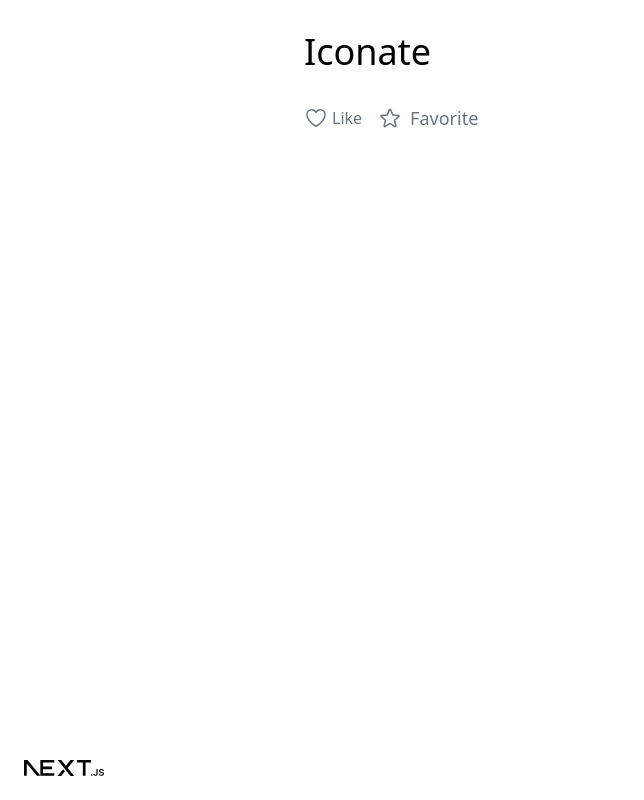
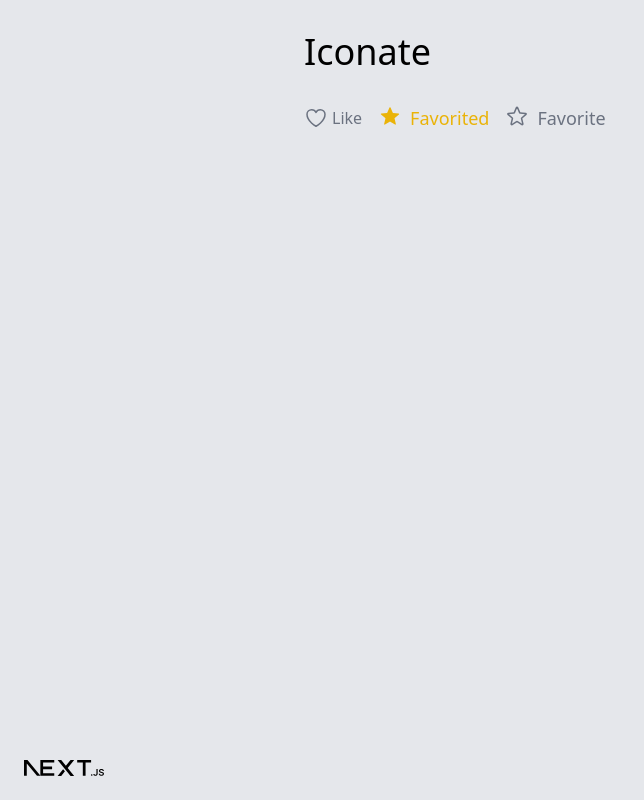
Before and after one commit to manumorante/iconate, a Next.js app: page / in a window 1280 px wide. Shown: the whole page, without its empty margins (0-644 px from the left). Built offline with nearby package versions, Linux system fonts and the light colour scheme.

Commit message:
Hover with useState

```diff
--- a/app/page.js
+++ b/app/page.js
@@ -3,12 +3,13 @@
 
 export default function Home() {
   return (
-    <main className='max-w-2xl mx-6 sm:mx-auto'>
+    <main className='max-w-2xl mx-6 md:mx-auto'>
       <h1 className='my-8 text-4xl'>Iconate</h1>
 
       <div className='space-x-4'>
         <LikeButton />
-        <FavButton />
+        <FavButton initialState={true} />
+        <FavButton initialState={false} />
       </div>
     </main>
   )
--- a/components/FavButton.js
+++ b/components/FavButton.js
@@ -1,36 +1,41 @@
 'use client'
 
-import { motion, AnimatePresence } from 'framer-motion'
+import { motion } from 'framer-motion'
 import { useState } from 'react'
 import cx from 'clsx'
 
-// Reposo: Texto gris y corazon sin rellenar
-// Hover: todo en rojo
-// Click: rellena el corazón
+export default function FavButton({ initialState = false }) {
+  const [active, setActive] = useState(initialState)
+  const [hover, setHover] = useState(false)
 
-export default function FavButton() {
-  const [active, setActive] = useState(false)
+  // set the hover state when the mouse enters or leaves the FavButton
+  const handleMouseEnter = () => setHover(true)
+  const handleMouseLeave = () => setHover(false)
 
   const mainCx = cx(
-    'LikeButton',
+    'FavButton group',
 
     // Box
     'inline-flex items-center gap-2',
 
+    // Cursor pointer only desktop
+    'md:cursor-pointer'
+  )
+
+  const textCx = cx(
     // Text
-    'text-lg font-medium',
+    'text-lg',
 
-    { 'text-gray-500': !active },
+    {
+      'text-gray-500 md:group-hover:text-yellow-500': !active,
+    },
     { 'text-yellow-500': active },
 
-    'transition-colors duration-300',
-
-    // Cursor pointer only desktop
-    'lg:cursor-pointer'
+    'transition-colors duration-300'
   )
 
   const sizeCx = cx('w-6 h-6')
-  const iconCx = cx('Icon relative ', sizeCx)
+  const iconCx = cx('Icon relative -translate-y-0.5', sizeCx)
   const svgCx = cx('relative z-20', sizeCx)
 
   const shineCx = cx(
@@ -42,36 +47,29 @@
   )
 
   // Shared values
+  const activeColor = '#eab308' // text-yellow-500
+  const inactiveColor = '#6b7280' // text-gray-500
   const duration = 0.5
   const ease = 'easeInOut'
 
   return (
-    <div className={mainCx} onClick={() => setActive(!active)}>
+    <div
+      className={mainCx}
+      onClick={() => setActive(!active)}
+      onMouseEnter={handleMouseEnter}
+      onMouseLeave={handleMouseLeave}>
       <div className={iconCx}>
-        {
-          // Shine
-          active && (
-            <motion.div
-              className={shineCx}
+        <motion.svg
+          // SVG
           //
-              animate={{
-                scale: [0, 2, 2.2],
-                opacity: [1, 0.8, 0],
-                transition: {
-                  duration,
-                  ease,
-                  times: [0, 0.4, 1],
-                },
-              }}
-            />
-          )
-        }
-        <motion.svg
           className={svgCx}
-          //
           initial={false}
           animate={{
-            scale: active ? [1, 2, 1] : [1, 0.8, 1],
+            scale: active
+              ? [null, 2, 1]
+              : hover
+              ? [null, 1.2, 1.1]
+              : [null, 1.2, 1],
             transition: {
               duration,
               ease,
@@ -80,39 +78,64 @@
           }}
           viewBox='0 0 24 24'
           strokeWidth={1.5}>
-          {
-            // Stroke inactive
-            active || (
           <motion.path
+            // Stroke
+            //
+            stroke={active ? activeColor : inactiveColor}
             fill='none'
-                stroke='currentColor'
-                initial={{ pathLength: 0 }}
-                animate={{ pathLength: 1 }}
-                transition={{ delay: 0.1, duration }}
+            initial={{
+              pathLength: active ? 0 : 1,
+              opacity: active ? 0 : 1,
+            }}
+            animate={{
+              pathLength: active ? 0 : 1,
+              opacity: active ? 0 : 1,
+              stroke: hover ? activeColor : inactiveColor,
+            }}
+            transition={{
+              duration: 0.3,
+              opacity: { duration: 0.4 },
+            }}
             d='M11.48 3.499a.562.562 0 011.04 0l2.125 5.111a.563.563 0 00.475.345l5.518.442c.499.04.701.663.321.988l-4.204 3.602a.563.563 0 00-.182.557l1.285 5.385a.562.562 0 01-.84.61l-4.725-2.885a.563.563 0 00-.586 0L6.982 20.54a.562.562 0 01-.84-.61l1.285-5.386a.562.562 0 00-.182-.557l-4.204-3.602a.563.563 0 01.321-.988l5.518-.442a.563.563 0 00.475-.345L11.48 3.5z'
           />
-            )
-          }
 
-          <AnimatePresence>
-            {
+          <motion.path
             // Fill
-              active && (
-                <motion.path
-                  fill='currentColor'
-                  initial={{ scale: 0 }}
-                  animate={{ scale: 1 }}
-                  exit={{ scale: 0.1, transition: { duration } }}
-                  transition={{ duration }}
+            //
+            fill={active ? activeColor : inactiveColor}
+            initial={{
+              opacity: active ? 1 : 0,
+              scale: active ? 1 : 0,
+            }}
+            animate={{
+              opacity: active ? 1 : 0,
+              scale: active ? 1 : 0,
+            }}
+            transition={{
+              duration,
+              opacity: { duration: 0.1 },
+            }}
             d='M11.48 3.499a.562.562 0 011.04 0l2.125 5.111a.563.563 0 00.475.345l5.518.442c.499.04.701.663.321.988l-4.204 3.602a.563.563 0 00-.182.557l1.285 5.385a.562.562 0 01-.84.61l-4.725-2.885a.563.563 0 00-.586 0L6.982 20.54a.562.562 0 01-.84-.61l1.285-5.386a.562.562 0 00-.182-.557l-4.204-3.602a.563.563 0 01.321-.988l5.518-.442a.563.563 0 00.475-.345L11.48 3.5z'
           />
-              )
-            }
-          </AnimatePresence>
         </motion.svg>
+
+        <motion.div
+          // Shite
+          //
+          className={shineCx}
+          initial={false}
+          animate={{
+            scale: active ? [0, 2, 2.2] : 0,
+            opacity: active ? [1, 0.8, 0] : 0,
+            transition: {
+              duration,
+              times: [0, 0.4, 1],
+            },
+          }}
+        />
       </div>
 
-      <span>{active ? 'Favorited' : 'Favorite'}</span>
+      <span className={textCx}>{active ? 'Favorited' : 'Favorite'}</span>
     </div>
   )
 }
--- a/css/globals.css
+++ b/css/globals.css
@@ -4,7 +4,7 @@
 
 :root {
   --foreground: #000;
-  --background: #fff;
+  --background: #e5e7eb; /* bg-gray-200 */
   --yellow: #eab308; /* text-yellow-500 */
   --red: #ef4444; /* text-red-500 */
   --gray: #6b7280; /* text-gray-500 */
```
Lines whose indentation alone changed are shown as unchanged.
